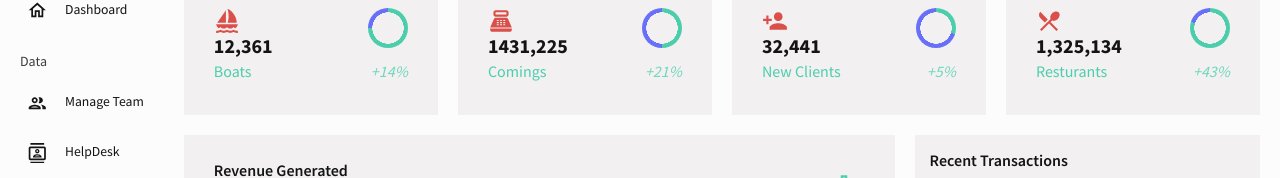
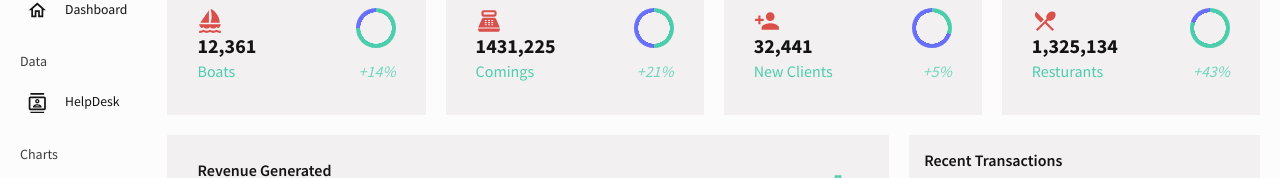
Before and after one commit to sherifhesham74/newdashboard, a React (Create React App) app: page / in a window 1280 px wide. Shown: the part 208-386 px from the top of the page. Built offline with nearby package versions, Linux system fonts and the light colour scheme.

Commit message:
Update Sidebar.jsx

```diff
--- a/src/scenes/global/Sidebar.jsx
+++ b/src/scenes/global/Sidebar.jsx
@@ -135,14 +135,14 @@ const Sideebar = () => {
             >
               Data
             </Typography>
-            <Link   to='/team' style={{ textDecoration: 'none' }}>
+{/*             <Link   to='/team' style={{ textDecoration: 'none' }}>
             <Item
               title="Manage Team"
 
               icon={<PeopleOutlinedIcon />}
               selected={selected}
               setSelected={setSelected}
-            /> </Link>
+            /> </Link> */}
              <Link   to='/helpdesk' style={{ textDecoration: 'none' }}>
             <Item
               title="HelpDesk"
```
